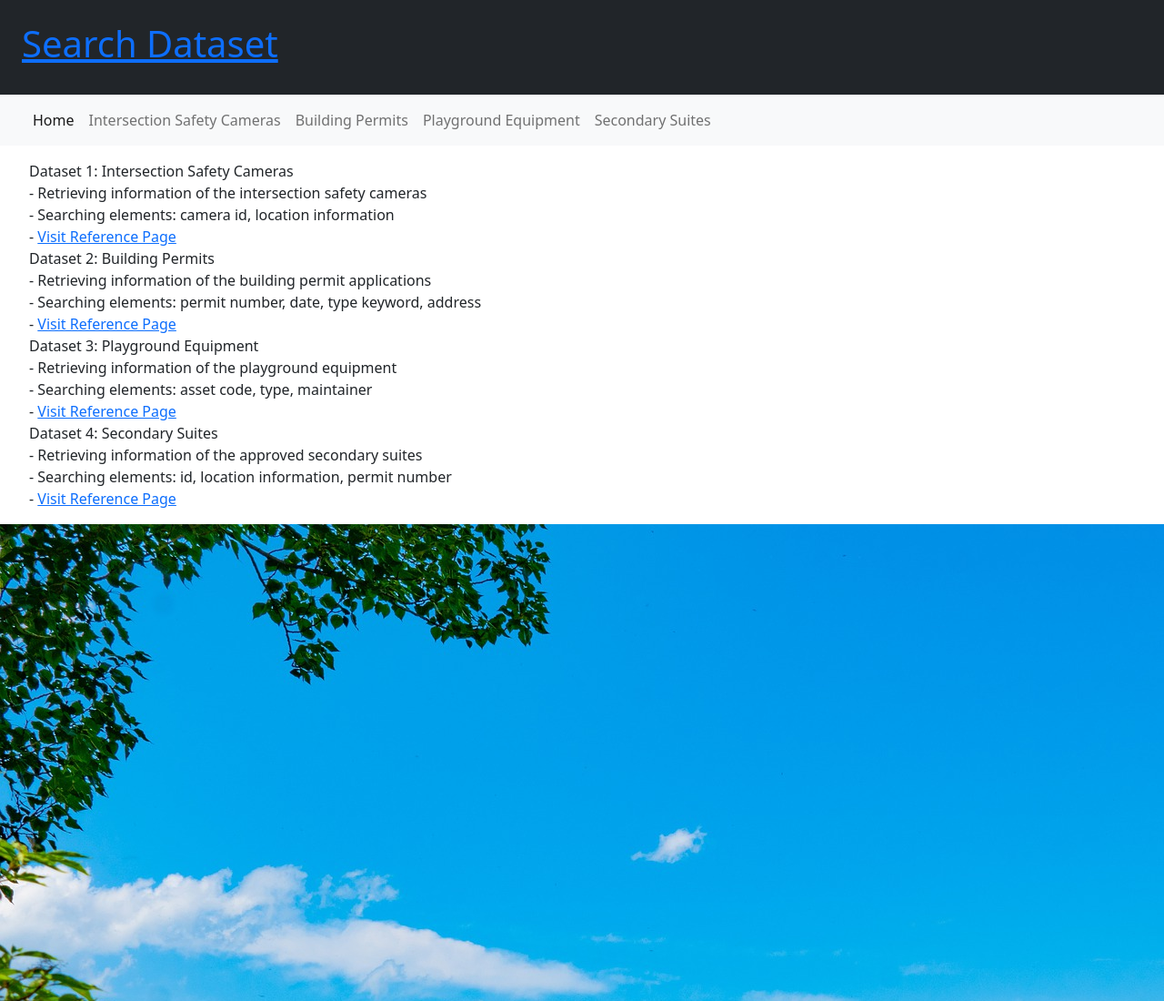
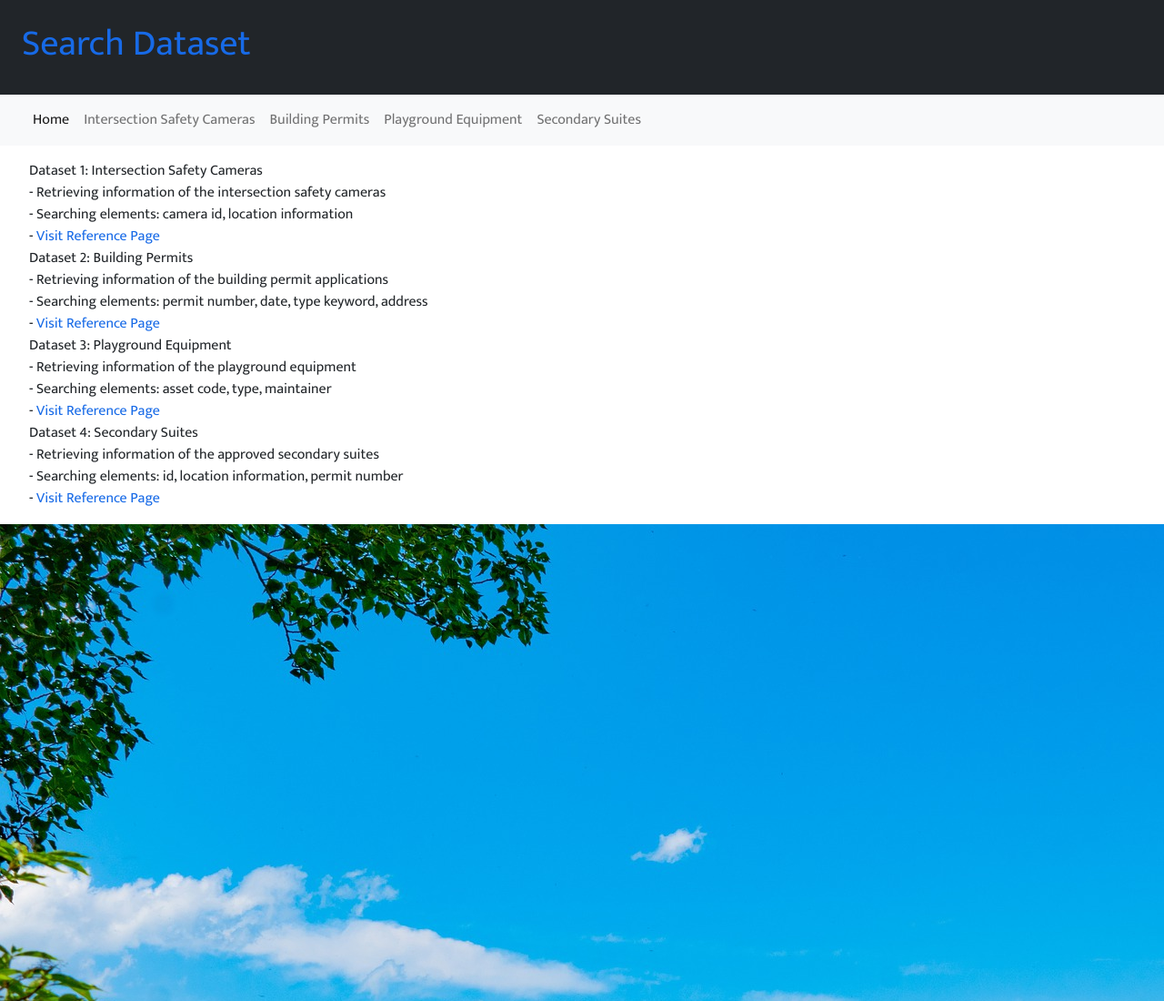
Before and after one commit to Eunji-Elly-Lee/Search-Dataset, a plain HTML site: page index.html in a window 1280 px wide. Shown: the top 1100 px of the page at 91% size. Drawn offline with nearby package versions, Linux system fonts and the light colour scheme; a script that the page names is missing.

Commit message:
Update index.html

```diff
--- a/index.html
+++ b/index.html
@@ -8,16 +8,16 @@
 		<script src="https://cdn.jsdelivr.net/npm/bootstrap@5.1.3/dist/js/bootstrap.bundle.min.js"
 			integrity="sha384-ka7Sk0Gln4gmtz2MlQnikT1wXgYsOg+OMhuP+IlRH9sENBO0LRn5q+8nbTov4+1p" crossorigin="anonymous">
 		</script>
-		<link media="all" type="text/css" rel="stylesheet" href="style.css">
 		<link href="https://cdn.jsdelivr.net/npm/bootstrap@5.1.3/dist/css/bootstrap.min.css" rel="stylesheet"
 			integrity="sha384-1BmE4kWBq78iYhFldvKuhfTAU6auU8tT94WrHftjDbrCEXSU1oBoqyl2QvZ6jIW3" crossorigin="anonymous">
+		<link media="all" type="text/css" rel="stylesheet" href="style.css">
 		<link type="image/x-icon" rel="shortcut icon" href="img/favicon.ico">
 		<title>Search Dataset</title>
 	</head>
 
 	<body>
 		<div class="p-4 bg-dark">
-            <h1><a href="" class="home">Search Dataset</a></h1>
+            <h1><a href="">Search Dataset</a></h1>
         </div>
 
 		<nav class="navbar navbar-expand-md navbar-light bg-light mb-3">
```
